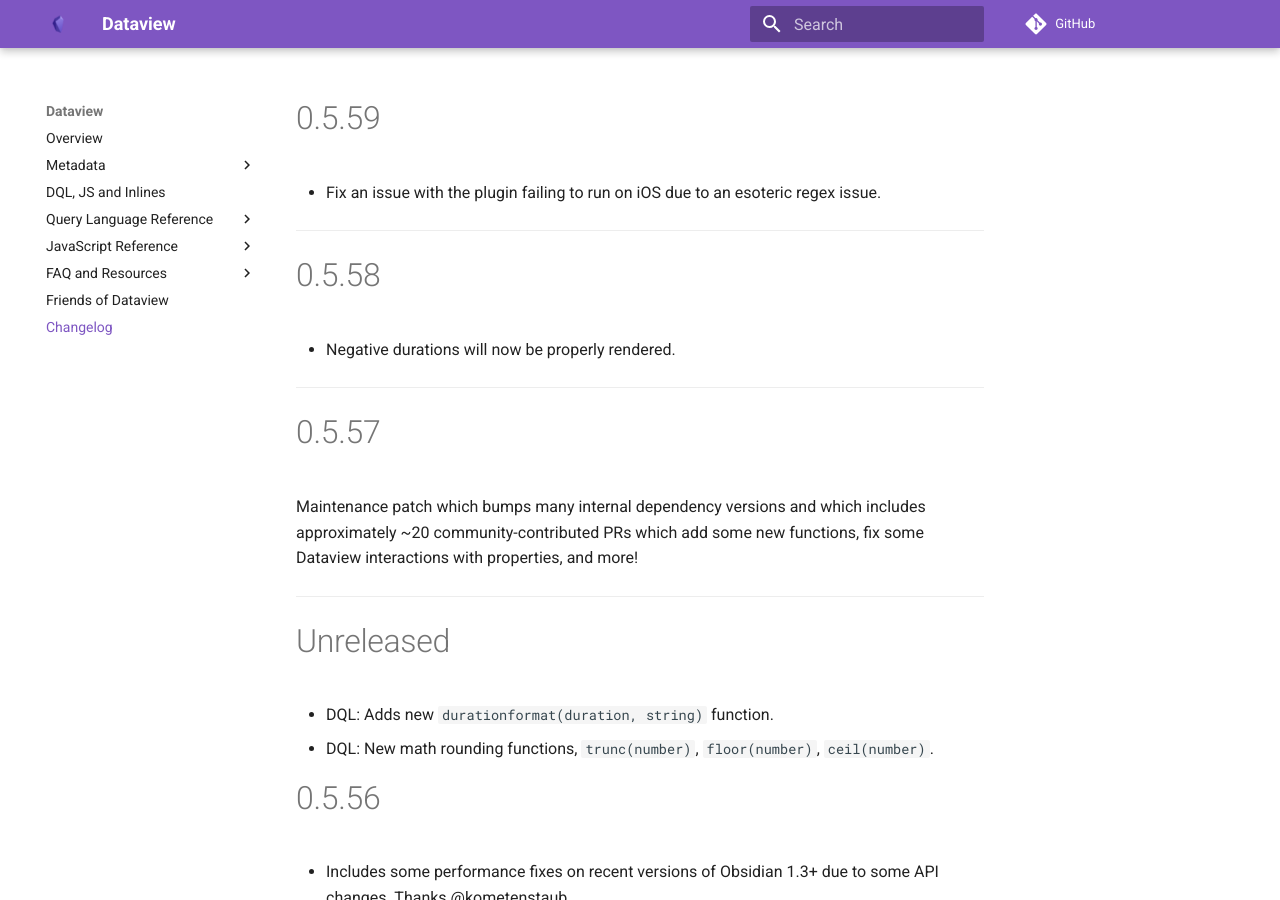
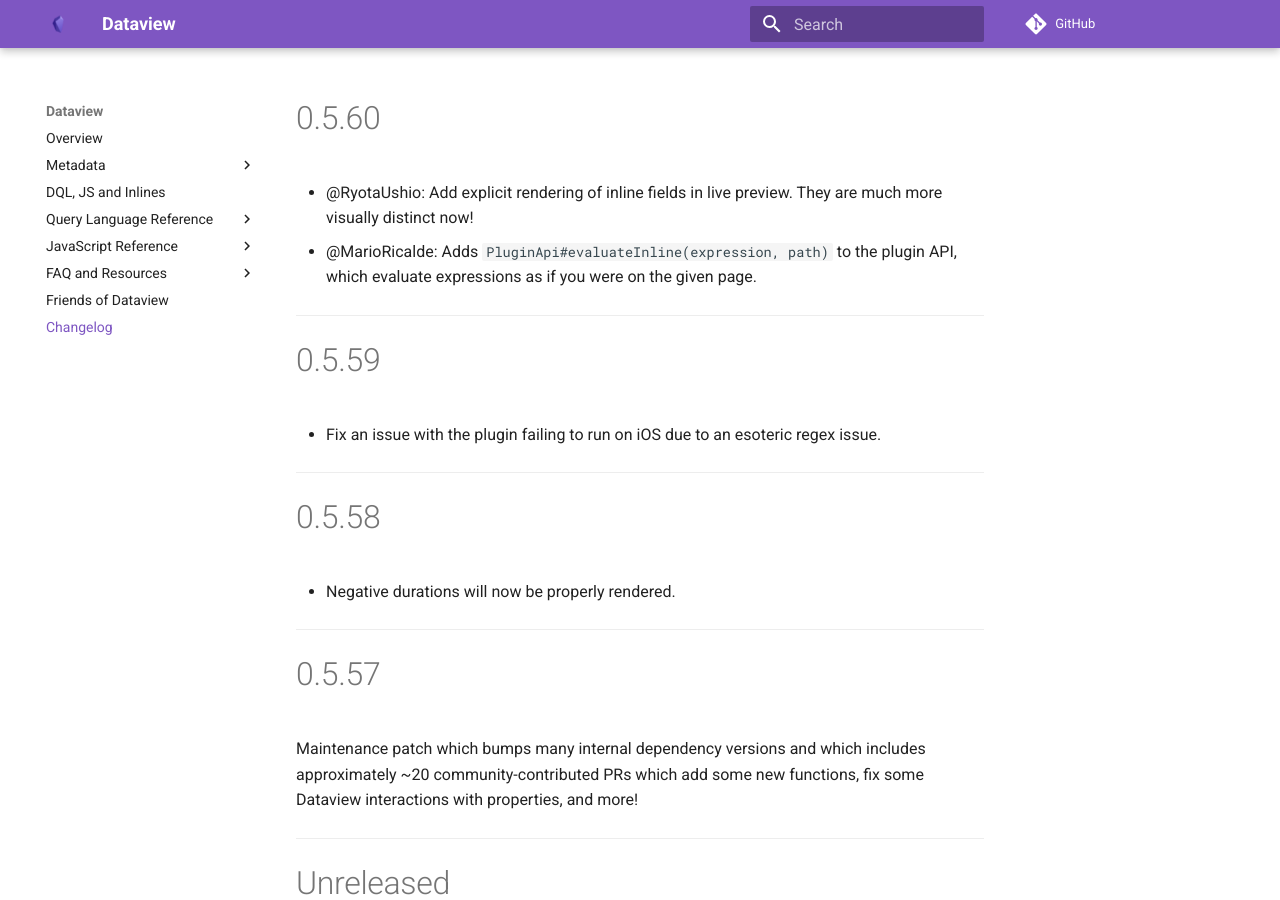
Before and after one commit to blacksmithgu/obsidian-dataview, an MkDocs documentation site: the page built from docs/docs/changelog.md, in a window 1280 px wide and 900 px high. Built offline with MkDocs 1.6.1 and Material for MkDocs 9.7.7, drawn with Linux system fonts in a browser that asks for light colours; comment, search, counter and statistics services are not loaded.

Commit message:
Auto-release 0.5.60

```diff
--- a/docs/docs/changelog.md
+++ b/docs/docs/changelog.md
@@ -1,3 +1,10 @@
+# 0.5.60
+
+- @RyotaUshio: Add explicit rendering of inline fields in live preview. They are much more visually distinct now!
+- @MarioRicalde: Adds `PluginApi#evaluateInline(expression, path)` to the plugin API, which evaluate expressions as if you were on the given page.
+
+---
+
 # 0.5.59
 
 - Fix an issue with the plugin failing to run on iOS due to an esoteric regex issue.
--- a/manifest-beta.json
+++ b/manifest-beta.json
@@ -1,7 +1,7 @@
 {
   "id": "dataview",
   "name": "Dataview",
-  "version": "0.5.59",
+  "version": "0.5.60",
   "minAppVersion": "0.13.11",
   "description": "Complex data views for the data-obsessed.",
   "author": "Michael Brenan <blacksmithgu@gmail.com>",
--- a/package.json
+++ b/package.json
@@ -1,6 +1,6 @@
 {
   "name": "obsidian-dataview",
-  "version": "0.5.59",
+  "version": "0.5.60",
   "description": "Advanced data views for Obsidian.md.",
   "main": "lib/index.js",
   "types": "lib/index.d.ts",
--- a/versions.json
+++ b/versions.json
@@ -135,5 +135,6 @@
   "0.5.56": "0.12.0",
   "0.5.57": "0.12.0",
   "0.5.58": "0.12.0",
-  "0.5.59": "0.12.0"
+  "0.5.59": "0.12.0",
+  "0.5.60": "0.12.0"
 }
```
Also changed, not shown: CHANGELOG.md, manifest.json.
